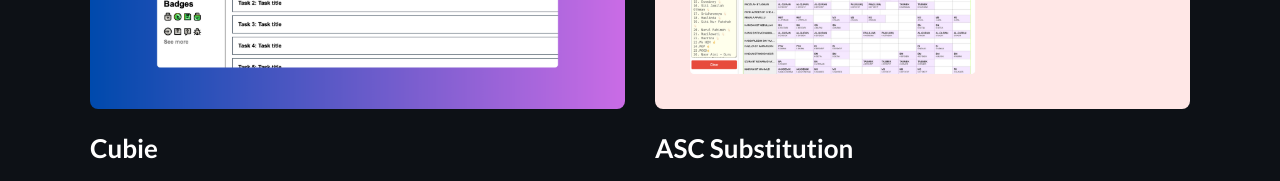
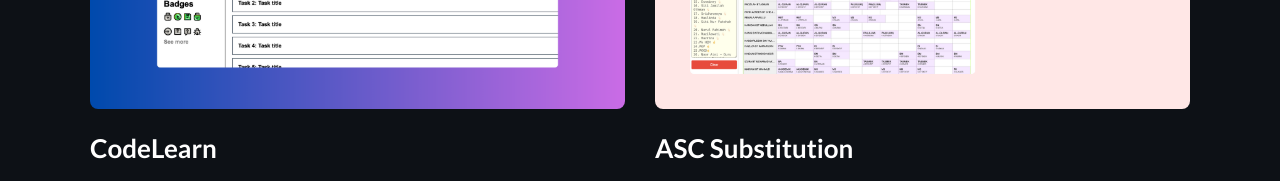
Before and after one commit to idham1432/idham, a plain HTML site: page index.html in a window 1280 px wide. Shown: the part 3120-3301 px from the top of the page. Drawn offline with Linux system fonts and the light colour scheme.

Commit message:
codelearn

```diff
--- a/index.html
+++ b/index.html
@@ -204,7 +204,7 @@
             <img src="images/mock01.png" alt="">
           </a>
         </div>
-        <h3 class="project-title">Cubie</h3>
+        <h3 class="project-title">CodeLearn</h3>
         <p class="project-description">Designed and developed my own e-learning website with a built-in code editor using HTML, CSS, JavaScript, PHP, and SQL.</p>
         <div class="project-link">
           <a href="https://github.com/idham1432/coding-website" target="_blank">
```
Also changed, not shown: 1 other file.
